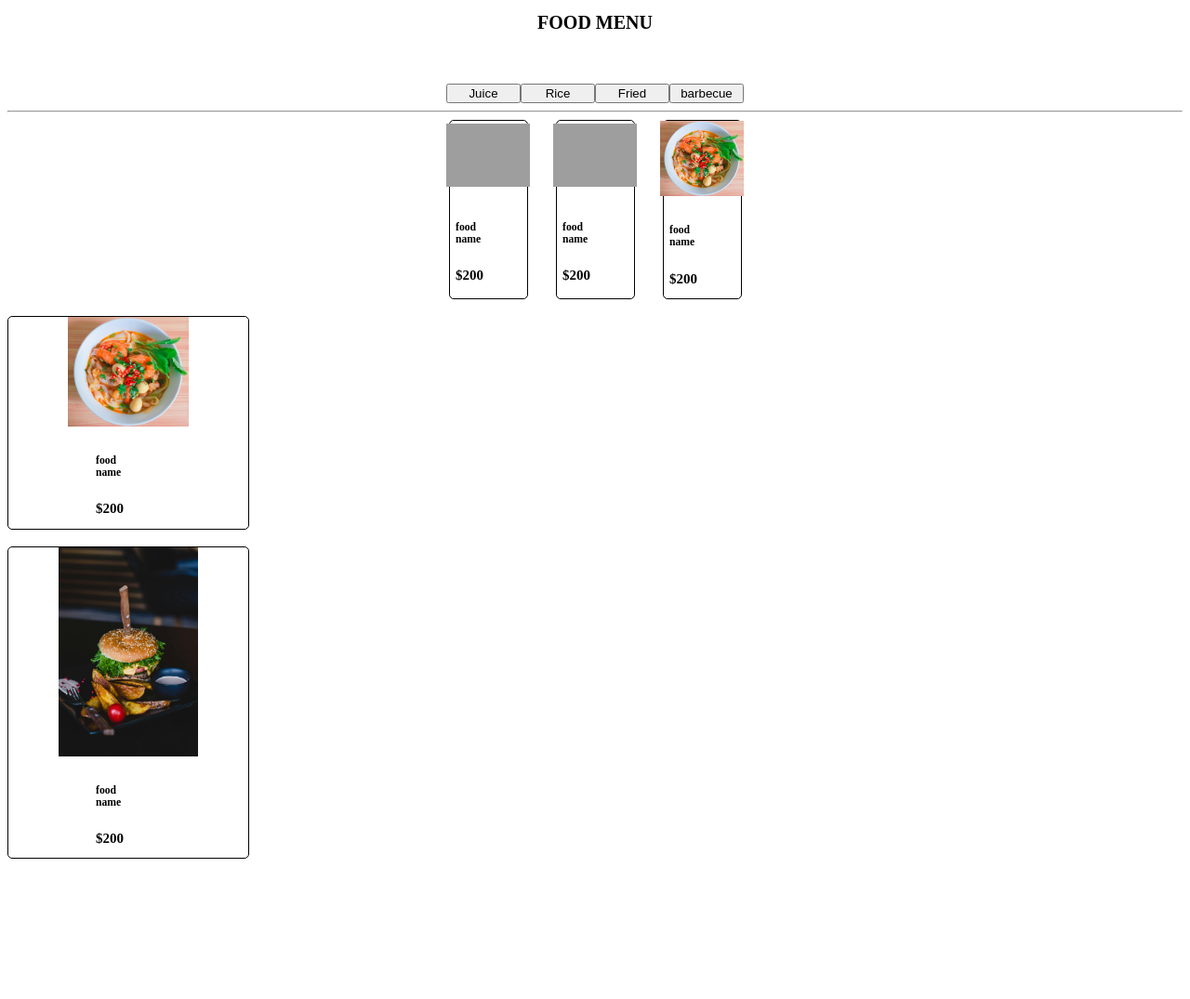
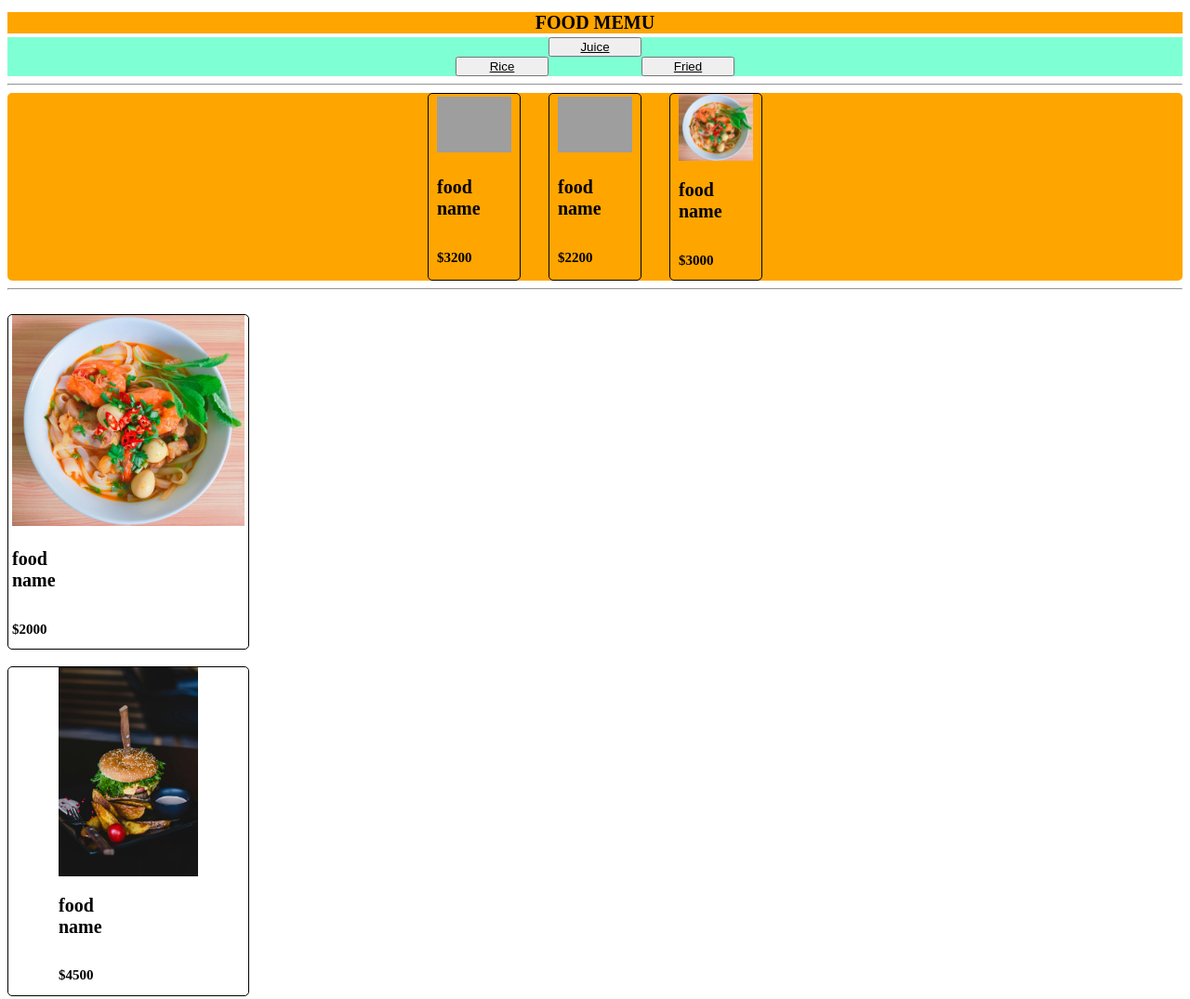
Before and after one commit to eiithu142/foodmenu, a plain HTML site: page index.html in a window 1280 px wide. Shown: the whole page at 93% size. Before the commit the page ends 932 px from the top, so only its background shows below. Drawn offline with Linux system fonts and the light colour scheme; grey boxes are pictures that could not be loaded.

Commit message:
Update index.html

```diff
--- a/index.html
+++ b/index.html
@@ -5,43 +5,47 @@
     <meta name="viewport" content="width=device-width, initial-scale=1.0">
     <title>FOOD MENU</title>
 </head>
-<h1>FOOD MENU<MENU></MENU></h1>
-    <div class="select">
-    <button type="button">Juice</button>
-    <button type="button">Rice</button>
-    <button type="button">Fried</button>
-    <button type="button">barbecue</button>
-</div><hr>
+<h1>FOOD MEMU</h1>
+
+<div class="select">
+    <a href="juice.html"  style="color: black;"><button type="button">Juice</a></button>
+    <a href="juice.html"  style="color: black;"><button type="button">Rice</a></button>
+    <a href="juice.html"  style="color: black;"><button type="button">Fried</a></button>
+
+
+</div>
+<hr>
+
 <body>
     <div class="foodcontainer">
         <div class="fooditem">
-            <img src="pexels-dana-tentis-262959.jpg"width="90px">
+            <img src="pexels-dana-tentis-262959.jpg"width="80px">
             <div class="detrails">
                 <h3>food name</h3>
                 <div class="price">
-                    <h2>$200</h2>
+                    <h2>$3200</h2>
 
                 </div>
             </div>
 
         </div>
         <div class="fooditem1">
-            <img src="pexels-ella-olsson-1640777.jpg"width="90px">
+            <img src="pexels-ella-olsson-1640777.jpg"width="80px">
             <div class="detrails">
                 <h3>food name</h3>
                 <div class="price">
-                    <h2>$200</h2>
+                    <h2>$2200</h2>
 
                 </div>
             </div>
 
         </div>
         <div class="fooditem2">
-            <img src="pexels-jang-‘s-🍂-699953.jpg"width="90px">
+            <img src="pexels-jang-‘s-🍂-699953.jpg"width="80px">
             <div class="detrails">
                 <h3>food name</h3>
                 <div class="price">
-                    <h2>$200</h2>
+                    <h2>$3000</h2>
 
                 </div>
             </div>
@@ -51,14 +55,15 @@
 
 
         </div>
+        <hr>
         <br>
         <div class="foodcontainer2">
         <div class="fooditem2">
-            <img src="pexels-jang-‘s-🍂-699953.jpg"width="130px" >
+            <a href="pexels-jang-‘s-🍂-699953.jpg"><img src="pexels-jang-‘s-🍂-699953.jpg"width="250px" height="auto"></a>
             <div class="detrails">
                 <h3>food name</h3>
                 <div class="price">
-                    <h2>$200</h2>
+                    <h2>$2000</h2>
 
                 </div>
             </div>
@@ -71,7 +76,7 @@
                 <div class="detrails">
                     <h3>food name</h3>
                     <div class="price">
-                        <h2>$200</h2>
+                        <h2>$4500</h2>
 
                     </div>
                 </div>
@@ -79,23 +84,24 @@
 </body>
  <style>
 
-    h1{
+ h1{
+     background-color: orange;
          font-size: 20px;
         display: grid;
         justify-content: center;
         align-items: center;
     }
     .foodcontainer{
-
+        background-color: orange;
     border-radius: 5px;
     display: grid;
-    grid-template-columns: repeat(3,85px);
+    grid-template-columns: repeat(3,100px);
     gap: 30px;
     justify-content: center;
     }
-    @media(min-witdh:1000px){
+    @media(max-witdh:1000px){
         .foodcontainer{
-            grid-template-columns: repeat(3,250px);
+            grid-template-columns: repeat(5,250px);
             background-color: orange;
         }
     }
@@ -110,11 +116,8 @@
 
     }
     .foodcontainer3{
-        width: 260px;
-        justify-content: center;
-        align-items: center;
-        gap: 30px;
-        display: grid;
+        width: 270px;
+
     }
     .fooditem{
 
@@ -160,7 +163,8 @@
         display: grid;
     }
     .detrails{
-         font-size: 10px;
+        width: 70px;
+        font-size: 10px;
         display: grid;
         align-items: center;
         justify-content: center;
@@ -175,13 +179,16 @@
 
     }
     h3{
-        width: 20px;
+        font-size: 20px;
+        width: 50px;
 
-        margin-top: 30px;
+
     }
-     .select{
+    .select{
+        margin-top: -10px;
+       background-color: aquamarine;
         display: grid;
-        grid-template-columns: repeat(4,80px);
+       grid-template-columns: repeat(3,100px);
         justify-content: center;
         align-items: center;
     }
```
